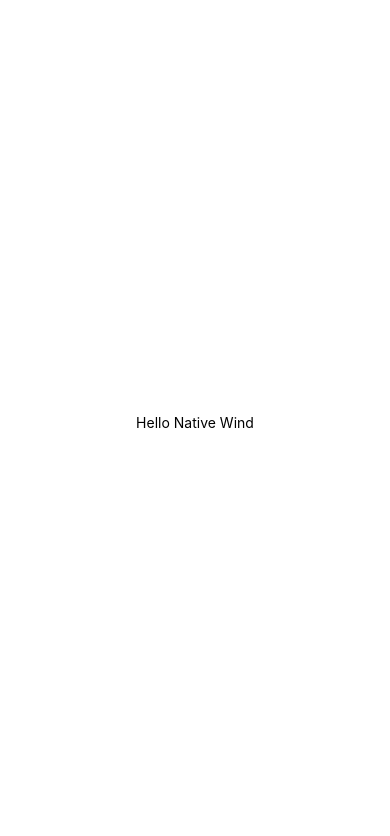
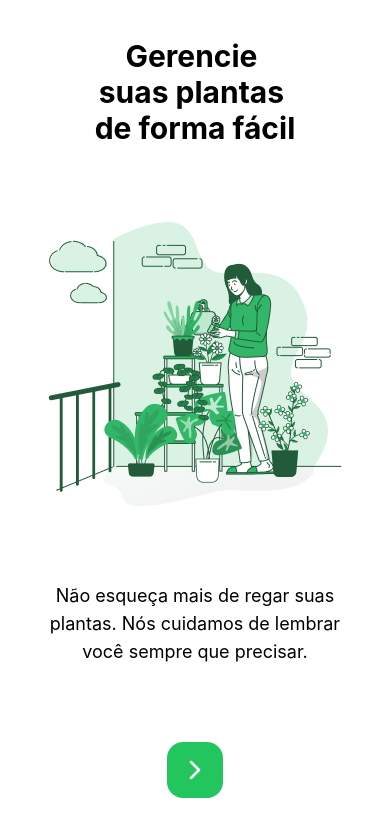
Before and after one commit to kallebysantos/plant-manager, a React Native app: screen / in a window 390 px wide. Shown: the top 836 px of the page. Built offline with nearby package versions, Linux system fonts and the light colour scheme.

Commit message:
📦 NEW: Creating Welcome page

```diff
--- a/App.tsx
+++ b/App.tsx
@@ -1,12 +1,12 @@
 import React from 'react';
-import {SafeAreaView, Text} from 'react-native';
+import {SafeAreaView} from 'react-native';
 
-//import {Welcome} from './src/pages/Welcome';
+import {Welcome} from './src/pages/Welcome';
 
 export default function App() {
   return (
-    <SafeAreaView className="flex-1 items-center justify-center">
-      <Text>Hello Native Wind</Text>
+    <SafeAreaView className="flex-1">
+      <Welcome />
     </SafeAreaView>
   );
 }
--- /dev/null
+++ b/src/pages/Welcome.tsx
@@ -0,0 +1,32 @@
+import React from 'react';
+import {Image, Text, SafeAreaView, TouchableOpacity} from 'react-native';
+
+import Feather from 'react-native-vector-icons/Feather';
+import colors from 'tailwindcss/colors';
+
+import wateringImg from '../assets/watering.png';
+
+export function Welcome() {
+  return (
+    <SafeAreaView className="px-12 flex-1 items-center justify-around">
+      <Text className="text-3xl font-bold text-center">
+        Gerencie {'\n'}
+        suas plantas {'\n'}
+        de forma fácil
+      </Text>
+
+      <Image source={wateringImg} className="w-full" resizeMode="contain" />
+
+      <Text className="text-lg text-center">
+        Não esqueça mais de regar suas plantas. Nós cuidamos de lembrar você
+        sempre que precisar.
+      </Text>
+
+      <TouchableOpacity
+        className="w-14 h-14 mb-2 bg-green-500 rounded-2xl items-center justify-center "
+        activeOpacity={0.7}>
+        <Feather name="chevron-right" size={32} color={colors.white} />
+      </TouchableOpacity>
+    </SafeAreaView>
+  );
+}
```
